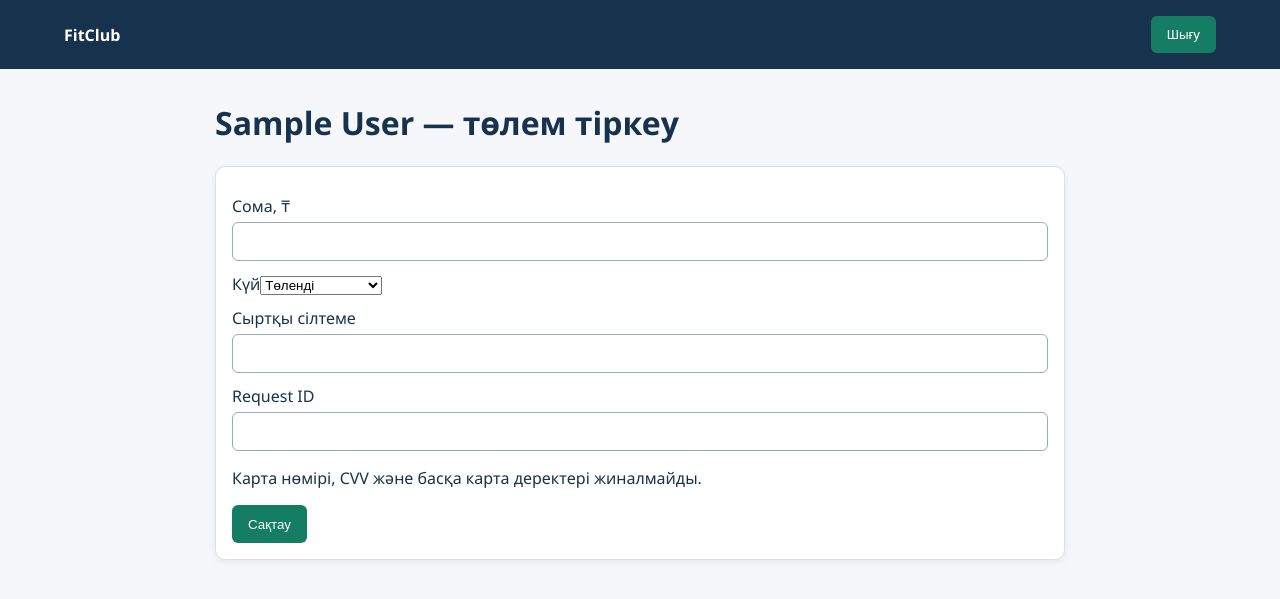
After one commit to Scr1ptK1ng/fitclub-project, a Flask app: page /memberships/1/payments/new in a window 1280 px wide. The commit adds this page. Shown: the top 599 px of the page. Run offline with Flask 3, Linux system fonts and the light colour scheme; the visitor is signed in with stand-in values (Sample User, id 1); tables that the repository leaves empty hold one stand-in row (values such as "Sample post").

Commit message:
feat: record idempotent membership payments

```diff
--- a/src/fitclub/routes.py
+++ b/src/fitclub/routes.py
@@ -2,13 +2,14 @@ from __future__ import annotations
 
 from functools import wraps
 from datetime import date
+from decimal import Decimal, InvalidOperation
 
 from flask import Blueprint, flash, redirect, render_template, request, session, url_for
 from sqlalchemy import or_
 from sqlalchemy.exc import IntegrityError
 from werkzeug.security import check_password_hash
 
-from .models import Client, Membership, User, db
+from .models import Client, Membership, Payment, User, db
 
 
 web = Blueprint("web", __name__)
@@ -150,3 +151,40 @@ def extend_membership(membership_id: int):
         flash("Абонемент ұзартылды; бұрынғы кезең тарихта сақталды.", "success")
         return redirect(url_for("web.clients", q=previous.client.contact))
     return render_template("membership-extend.html", previous=previous, values=values)
+
+
+@web.route("/memberships/<int:membership_id>/payments/new", methods=["GET", "POST"])
+@admin_required
+def new_payment(membership_id: int):
+    membership = db.get_or_404(Membership, membership_id)
+    values = {
+        "amount": request.form.get("amount", ""),
+        "status": request.form.get("status", "paid"),
+        "external_reference": request.form.get("external_reference", "").strip(),
+        "request_id": request.form.get("request_id", "").strip(),
+    }
+    if request.method == "POST":
+        existing = Payment.query.filter_by(request_id=values["request_id"]).first() if values["request_id"] else None
+        if existing:
+            flash("Бұл төлем сұрауы бұрын өңделген; қайталама төлем жасалмады.", "success")
+            return redirect(url_for("web.clients", q=membership.client.contact))
+        try:
+            amount = Decimal(values["amount"])
+            if amount <= 0 or not values["external_reference"] or not values["request_id"]:
+                raise ValueError("invalid-payment")
+            if values["status"] not in {"paid", "pending", "cancelled"}:
+                raise ValueError("invalid-status")
+        except (InvalidOperation, ValueError):
+            flash("Оң сома, сыртқы сілтеме, request ID және дұрыс күй қажет.", "error")
+            return render_template("payment-form.html", membership=membership, values=values), 400
+        db.session.add(Payment(
+            membership=membership,
+            amount=amount,
+            status=values["status"],
+            external_reference=values["external_reference"],
+            request_id=values["request_id"],
+        ))
+        db.session.commit()
+        flash("Төлем күйі тіркелді.", "success")
+        return redirect(url_for("web.clients", q=membership.client.contact))
+    return render_template("payment-form.html", membership=membership, values=values)
--- a/src/fitclub/templates/clients.html
+++ b/src/fitclub/templates/clients.html
@@ -8,7 +8,7 @@
 <article class="card">
   <h2>{{ client.full_name }}</h2><p>{{ client.contact }}</p>
   {% set membership = client.memberships|sort(attribute='ends_on', reverse=true)|first %}
-  {% if membership %}<p>Абонемент: <strong>{{ membership.status }}</strong>, {{ membership.ends_on }} · {% if membership.unlimited %}лимитсіз{% else %}{{ membership.remaining_visits }} келу қалды{% endif %}</p><a href="{{ url_for('web.extend_membership', membership_id=membership.id) }}">Ұзарту</a>{% else %}<p>Абонемент ашылмаған.</p>{% endif %}
+  {% if membership %}<p>Абонемент: <strong>{{ membership.status }}</strong>, {{ membership.ends_on }} · {% if membership.unlimited %}лимитсіз{% else %}{{ membership.remaining_visits }} келу қалды{% endif %}</p>{% set payment = membership.payments|sort(attribute='created_at', reverse=true)|first %}<p>Төлем: {% if payment %}<strong>{{ payment.status }}</strong>, {{ payment.amount }} ₸ · {{ payment.external_reference }}{% else %}тіркелмеген{% endif %}</p><a href="{{ url_for('web.extend_membership', membership_id=membership.id) }}">Ұзарту</a> · <a href="{{ url_for('web.new_payment', membership_id=membership.id) }}">Төлем қосу</a>{% else %}<p>Абонемент ашылмаған.</p>{% endif %}
   <a href="{{ url_for('web.new_membership', client_id=client.id) }}">Абонемент ашу</a>
 </article>
 {% endfor %}
--- /dev/null
+++ b/src/fitclub/templates/payment-form.html
@@ -0,0 +1,13 @@
+{% extends "base.html" %}
+{% block title %}Төлем тіркеу · FitClub{% endblock %}
+{% block content %}
+<h1>{{ membership.client.full_name }} — төлем тіркеу</h1>
+<form method="post" class="card">
+  <label>Сома, ₸<input name="amount" type="number" min="0.01" step="0.01" value="{{ values.amount }}" required></label>
+  <label>Күй<select name="status"><option value="paid">Төленді</option><option value="pending">Күтілуде</option><option value="cancelled">Болдырылмады</option></select></label>
+  <label>Сыртқы сілтеме<input name="external_reference" value="{{ values.external_reference }}" required></label>
+  <label>Request ID<input name="request_id" value="{{ values.request_id }}" required></label>
+  <p>Карта нөмірі, CVV және басқа карта деректері жиналмайды.</p>
+  <button type="submit">Сақтау</button>
+</form>
+{% endblock %}
```
Also changed, not shown: src/fitclub/models.py (+14 -0 lines), tests/test_app.py (+22 -1 lines).
